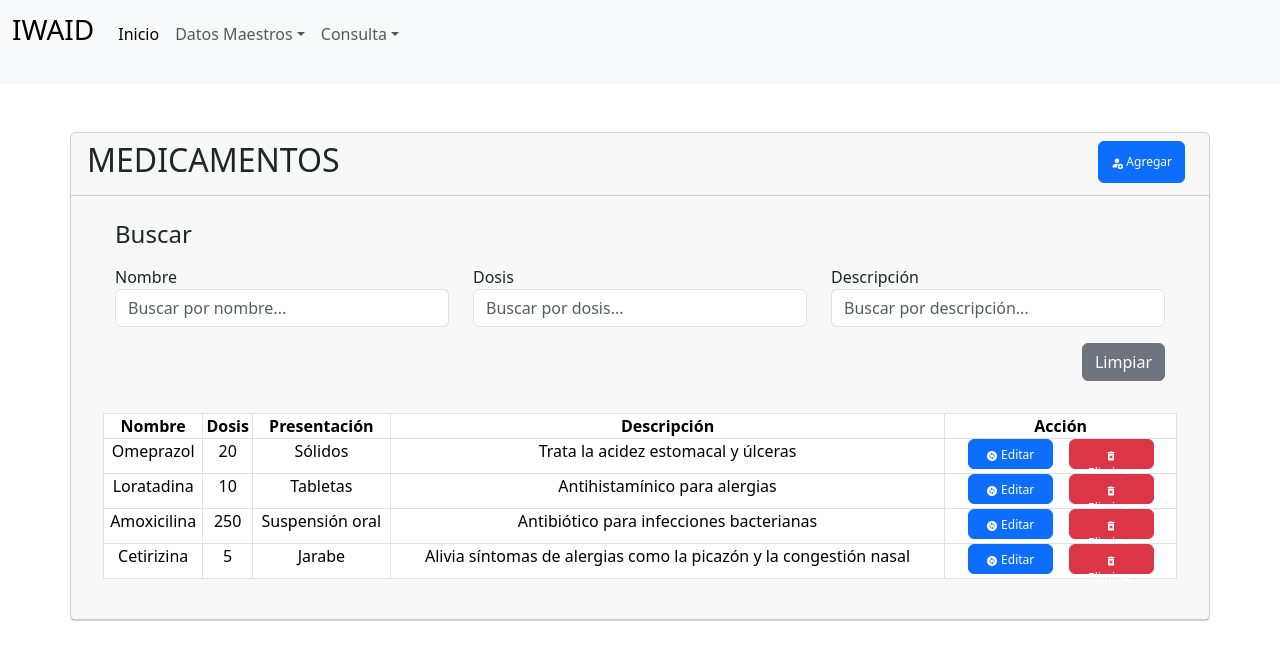
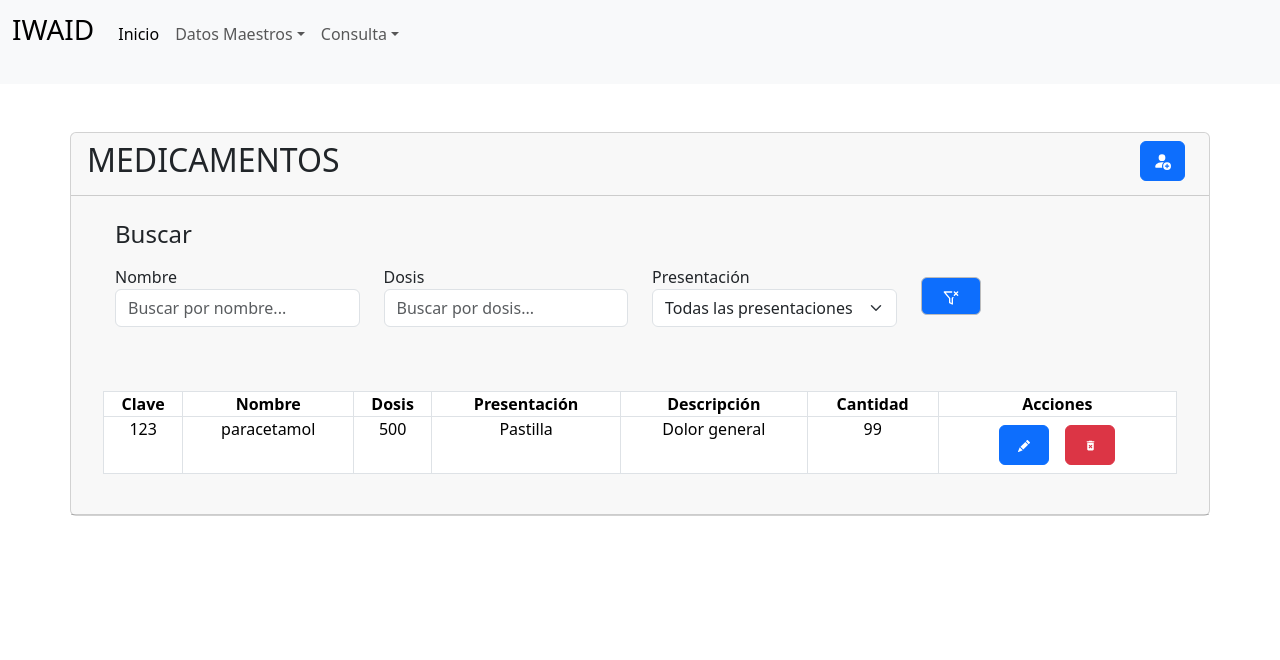
Before and after one commit to Chris-THC/iwaid-ui, a React (Create React App) app: page /medicine in a window 1280 px wide. Shown: the top 660 px of the page. Built offline with nearby package versions, Linux system fonts and the light colour scheme.

Commit message:
remove the lines that are not in use

```diff
--- a/package.json
+++ b/package.json
@@ -6,11 +6,13 @@
     "@testing-library/jest-dom": "^5.17.0",
     "@testing-library/react": "^13.4.0",
     "@testing-library/user-event": "^13.5.0",
+    "axios": "^1.4.0",
     "bootstrap": "^5.3.0",
     "react": "^18.2.0",
     "react-bootstrap": "^2.8.0",
     "react-dom": "^18.2.0",
     "react-hook-form": "^7.45.2",
+    "react-icons": "^4.10.1",
     "react-router-dom": "^6.14.2",
     "react-scripts": "5.0.1",
     "web-vitals": "^2.1.4"
--- a/src/Components/Medicine/FormMedicine.jsx
+++ b/src/Components/Medicine/FormMedicine.jsx
@@ -6,12 +6,16 @@ import { GetTheAppContext } from "../../Context/AppContext";
 export const FormMedicine = ({ isGetData = {} }) => {
 
   const {
-    setDataUserMedicine,
+    handleShowFloatAlter,
     handleCloseModal,
     actionButtonModal,
-    handleShowFloatAlter,
     setTextAlert,
     setGetDataFromTable,
+    createMedicineFunction,
+    getAllMedicineDataFunction,
+    setGetDataAllMedicine,
+    updateMedicineFunction,
+    idMedicine,
   } = useContext(GetTheAppContext);
 
   const {
@@ -22,22 +26,36 @@ export const FormMedicine = ({ isGetData = {} }) => {
 
 
 
-  const onSubmitClick = (data) => {
-    setDataUserMedicine(data);
-    console.log(data);
-    handleCloseModal();
-    setTextAlert("Datos Guardados");
-    handleShowFloatAlter();
+  const onSubmitClick = async (data) => {
+    if (actionButtonModal === "Agregar") {
+      handleCloseModal();
+
+      try {
+        await createMedicineFunction(data);
+        await getAllMedicineDataFunction(setGetDataAllMedicine);
+        setTextAlert("Medicamento agregado exitosamente");
+        handleShowFloatAlter();
+      } catch (error) {
+        console.error("Error al agregar el medicamento:", error);
+      }
+    } else if (actionButtonModal === "Editar") {
+      handleCloseModal();
+      setTextAlert(`Medicamento  ${data.name} actualizado exitosamente`);
+      try {
+        await updateMedicineFunction(data, idMedicine);
+        await getAllMedicineDataFunction(setGetDataAllMedicine);
+        handleShowFloatAlter();
+      } catch (error) {
+        console.error("Error al agregar el medicamento:", error);
+      }
+    }
   };
-
-
-
     return (
 
       <div>
       <form onSubmit={handleSubmit(onSubmitClick)}>
 
-            <div className="form-group">
+            <div className="form-group mb-3">
         <label>Clave
         <span className="text-danger">*</span>
         </label>
@@ -51,7 +69,7 @@ export const FormMedicine = ({ isGetData = {} }) => {
             maxLength: 5,
             pattern: /^[a-zA-Z0-9]+$/,
           })}
-          defaultValue={isGetData.clave}
+          defaultValue={isGetData.key}
         />
         {errors.clave?.type === "required" && (
           <span className="text-danger">*El dato es requerido</span>
@@ -64,7 +82,7 @@ export const FormMedicine = ({ isGetData = {} }) => {
         )}
       </div>
 
-            <div className="form-group">
+            <div className="form-group mb-3">
         <label>Nombre del medicamento
         <span className="text-danger">*</span>
         </label>
@@ -94,7 +112,7 @@ export const FormMedicine = ({ isGetData = {} }) => {
       </div>
 
 
-      <div className="form-group">
+      <div className="form-group mb-3">
         <label>Dosis
         <span className="text-danger">*</span>
         </label>
@@ -104,37 +122,37 @@ export const FormMedicine = ({ isGetData = {} }) => {
           placeholder="Dosis"
           autoComplete="off"
           {...register("dosis", { required: true })}
-          defaultValue={isGetData.dosis}
+          defaultValue={isGetData.dose}
         />
         {errors.dosis && (
-          <span className="text-danger">*El dato es requerido</span>
+          <span className="text-danger">*Dato requerido</span>
         )}
       </div>
 
-      <div className="form-group col-md-4">
+      <div className="form-group col-md-4 mb-3">
                     <label>Presentación
                     <span className="text-danger">*</span>
                     </label>
                     <select
-                      defaultValue={isGetData.presentation} // Aquí se asigna el valor al select
+                      defaultValue={isGetData.packaging}
                       className="form-select"
                       autoComplete="off"
-                      {...register("presentation", { required: true })}
+                      {...register("packaging", { required: true })}
                     >
                       <option value="">Seleccione una opción</option>
-                      <option value="Sólidos">Sólidos</option>
-                      <option value="Soluciones">Soluciones</option>
-                      <option value="Suspensiones">Suspensiones</option>
-                      <option value="Emulsiones">Emulsiones</option>
-                      <option value="Otro">Otro</option>
+                      <option value="Liquida">Liquida</option>
+                      <option value="Pastilla">Pastilla</option>
+                      <option value="Gel">Gel</option>
+                      <option value="Crema">Crema</option>
+                      <option value="Supositorio">Supositorio</option>
                     </select>
-                    {errors.presentation && (
-          <span className="text-danger">El dato es requerido</span>
+                    {errors.packaging && (
+          <span className="text-danger">Dato requerido</span>
         )}
                   </div>
 
 
-                  <div className="form-group">
+                  <div className="form-group mb-3">
         <label>Descripción
         </label>
         <textarea
@@ -145,11 +163,32 @@ export const FormMedicine = ({ isGetData = {} }) => {
           defaultValue={isGetData.description}
         ></textarea>
         {errors.description && (
-          <span className="text-danger">*El dato es requerido</span>
+          <span className="text-danger">*Dato requerido</span>
         )}
       </div>
 
-
+      <div className="form-group mb-3">
+      <label>Cantidad</label>
+      <input
+        type="number"
+        className="form-control"
+        placeholder="Cantidad"
+        {...register("quantity", {
+          required: true,
+          min: 1,
+          max: 2147483647,
+          valueAsNumber: true,
+          pattern: /^\d+$/,
+        })}
+        defaultValue={isGetData.quantity}
+      />
+      {errors.quantity && (
+        <span className="text-danger">*Dato requerido</span>
+      )}
+      {errors.name?.type === "maxLength" && (
+          <span className="text-danger">Límite superado</span>
+        )}
+    </div>
 
     <div>
       <Modal.Footer>
--- a/src/Components/Medicine/MedicineList.jsx
+++ b/src/Components/Medicine/MedicineList.jsx
@@ -4,9 +4,10 @@ import { TablaGeneric } from "./table";
 
 const MedicineList = () => {
 
-  const { dataTestMedicine } = useContext(GetTheAppContext);
+  const { dataGetAllMedicine } = useContext(GetTheAppContext);
 
-   return <TablaGeneric  title='MEDICAMENTOS' data={dataTestMedicine}  />
+   //return <TablaGeneric  title='MEDICAMENTOS' data={dataTestMedicine}  />
+   return <TablaGeneric title="MEDICAMENTOS" data={dataGetAllMedicine || []} />;
 };
 
 export default MedicineList;
--- a/src/Components/Medicine/modal.jsx
+++ b/src/Components/Medicine/modal.jsx
@@ -17,7 +17,7 @@ export const ModalMedicine = ({ show, handleClose }) => {
       }}
     >
       <Modal.Header closeButton>
-        <Modal.Title>{actionButtonModal} Medicamento</Modal.Title>
+        <Modal.Title>{actionButtonModal} medicamento</Modal.Title>
       </Modal.Header>
       <Modal.Body>
         <FormMedicine isGetData={getDataFromTable} />
--- a/src/Components/Medicine/table.jsx
+++ b/src/Components/Medicine/table.jsx
@@ -3,13 +3,17 @@ import '../../Css/CssTable.css';
 import { GetTheAppContext } from "../../Context/AppContext";
 import { ModalMedicine } from './modal';
 import { MyModalDelete } from './modalDelete';
-import { BsPersonFillAdd } from "react-icons/bs";
-import { MdChangeCircle, MdDeleteForever } from 'react-icons/md';
+import { BsPersonFillAdd, BsPencilFill  } from "react-icons/bs";
+import { MdDeleteForever } from 'react-icons/md';
+import { LuFilterX } from "react-icons/lu";
 import { Button } from "react-bootstrap";
+import OverlayTrigger from "react-bootstrap/OverlayTrigger";
+import Tooltip from "react-bootstrap/Tooltip";
 
-export function TablaGeneric({ title, data,  }) {
+export function TablaGeneric({ title, data  }) {
 
   const [showModalDelete, setShowModalDelete] = useState(false);
+
   // const[id, setid] = useState(null);
   const handleShowModalDelete = () => {
     setShowModalDelete(true);
@@ -26,24 +30,28 @@ export function TablaGeneric({ title, data,  }) {
     showModal,
     setGetDataFromTable,
     setActionButtonModal,
+    setIdMedicine,
+    setDataUserMedicine,
   } = useContext(GetTheAppContext);
 
   const displayedFields = [
+    "key",
     "name",
-    "dosis",
-    "presentation",
+    "dose",
+    "packaging",
     "description",
+    "quantity"
   ];
 
-
+const allPackaging = data ? [...new Set(data.map((item) => item.packaging))] : [];
   const [searchName, setSearchName] = useState("");
   const [searchDosis, setSearchDosis] = useState("");
-  const [searchDescription, setSearchDescription] = useState("");
+  const [searchPackaging, setSearchPackaging] = useState("");
 
   const handleClear = () => {
     setSearchName("");
     setSearchDosis("");
-    setSearchDescription("");
+    setSearchPackaging("");
   };
 
   const filteredData = data.filter((item) => {
@@ -51,13 +59,13 @@ export function TablaGeneric({ title, data,  }) {
       .toLowerCase()
       .includes(searchName.toLowerCase());
 
-    const dosisMatches = item.dosis.includes(searchDosis);
+    const dosisMatches = item.dose.includes(searchDosis);
 
-    const descriptionMatches = item.description
-      .toLowerCase()
-      .includes(searchDescription.toLowerCase());
+    const packagingMatches = searchPackaging
+      ? item.packaging.toLowerCase() === searchPackaging.toLowerCase()
+      : true;
 
-    return nombreMatches && dosisMatches && descriptionMatches;
+    return nombreMatches && dosisMatches && packagingMatches;
   });
   return (
     <div className="container mt-5">
@@ -68,6 +76,10 @@ export function TablaGeneric({ title, data,  }) {
           </div>
 
           <div className="col-4 d-flex flex-row-reverse ">
+            <OverlayTrigger
+              placement="top"
+              overlay={<Tooltip id="tooltip-clear">Agregar</Tooltip>}
+            >
               <Button
                 id="btnAdd"
                 className="ms-2 me-2 mb-1"
@@ -77,8 +89,9 @@ export function TablaGeneric({ title, data,  }) {
                   setActionButtonModal("Agregar");
                 }}
               >
-              <BsPersonFillAdd /> Agregar
+                <BsPersonFillAdd size={18} />
               </Button>
+            </OverlayTrigger>
           </div>
         </div>
 
@@ -89,9 +102,9 @@ export function TablaGeneric({ title, data,  }) {
                 <h4>Buscar</h4>
               </div>
               <div className="row">
-                <div className="container mb-3">
+              <div className="container mb-4">
   <div className="row">
-                    <div className="col-md-4 mb-3">
+    <div className="col mb-4">
       <label>Nombre</label>
       <input
         autoComplete="off"
@@ -101,13 +114,13 @@ export function TablaGeneric({ title, data,  }) {
         onChange={(e) => {
           setSearchName(e.target.value);
           setSearchDosis("");
-                          setSearchDescription("");
+          setSearchPackaging("");
         }}
         placeholder="Buscar por nombre..."
         pattern="^[A-Za-z\s]+$"
       />
     </div>
-                    <div className="col-md-4 mb-3">
+    <div className="col mb-4">
       <label>Dosis</label>
       <input
         type="number"
@@ -116,47 +129,56 @@ export function TablaGeneric({ title, data,  }) {
         onChange={(e) => {
           setSearchDosis(e.target.value);
           setSearchName("");
-                          setSearchDescription("");
+          setSearchPackaging("");
         }}
         placeholder="Buscar por dosis..."
       />
     </div>
-                    <div className="col-md-4 mb-3">
-                      <label>Descripción</label>
-                      <input
-                        type="text"
-                        className="form-control"
-                        value={searchDescription}
-                        onChange={(e) => {
-                          setSearchDescription(e.target.value);
-                          setSearchName("");
-                          setSearchDosis("");
-                        }}
-                        placeholder="Buscar por descripción..."
-                      />
+    <div className="col mb-4">
+      <label>Presentación</label>
+      <select
+        className="form-select"
+        value={searchPackaging}
+        onChange={(e) => setSearchPackaging(e.target.value)}
+      >
+        <option value="">Todas las presentaciones</option>
+        {allPackaging.map((packaging, index) => (
+          <option key={index} value={packaging}>
+            {packaging}
+          </option>
+        ))}
+      </select>
     </div>
-
-                    <div className="col-md-12 d-flex flex-row-reverse ">
+    <div className="col mb-4 d-flex justify-content align-items-center">
+      <OverlayTrigger
+        placement="top"
+        overlay={<Tooltip id="tooltip-clear">Limpiar</Tooltip>}
+      >
         <button
-                        className="btn btn-secondary"
+          id="iconoClear"
+          className="btn"
           type="button"
           onClick={handleClear}
         >
-                        Limpiar
+          <LuFilterX color="white" />
         </button>
+      </OverlayTrigger>
     </div>
   </div>
 </div>
+
               </div>
             </div>
             <table className="table table-bordered custom-table text-center">
               <thead>
                 <tr>
+                  <th>Clave</th>
                   <th>Nombre</th>
                   <th>Dosis</th>
                   <th>Presentación</th>
                   <th>Descripción</th>
-                  <th>Acción</th>
+                  <th> Cantidad</th>
+                  <th>Acciones</th>
                 </tr>
               </thead>
               <tbody>
@@ -169,36 +191,52 @@ export function TablaGeneric({ title, data,  }) {
                         </div>
                       </td>
                     ))}
-                    <td className='Buttons'>
+                    <td className="Buttons">
+                      <OverlayTrigger
+                        placement="top"
+                        overlay={<Tooltip id="tooltip-clear">Editar</Tooltip>}
+                      >
                         <Button
+                          size={13}
                           id="btnTables"
-                        className="ms-2 me-2 mb-1"
+                          className="ms-2 me-2 mb-2 mt-2"
                           variant="primary"
                           onClick={() => {
                             handleShowModal();
+                            setIdMedicine(item.id);
                             setGetDataFromTable(item);
                             setActionButtonModal("Editar");
                           }}
                         >
-                        <MdChangeCircle className="btn-icon-lg" /> Editar
+                          <BsPencilFill className="btn-icon-lg" />
                         </Button>
+                      </OverlayTrigger>
+
+                      <OverlayTrigger
+                        placement="top"
+                        overlay={<Tooltip id="tooltip-clear">Eliminar</Tooltip>}
+                      >
                         <Button
+                          size={16}
                           id="btnTables"
-                        className="ms-2 me-2 mb-1 d-inline"
+                          className="ms-2 me-2 mb-2 mt-2 d-inline "
                           variant="danger"
                           onClick={() => {
-                          console.log(item.nombre);
-
-                          handleShowModalDelete()
+                            setIdMedicine(item.id);
+                            setDataUserMedicine(item);
+                            handleShowModalDelete();
                           }}
                         >
                           <MdDeleteForever
+                            size={13}
+                            onClick={() => {
+                              setDataUserMedicine(item);
+                            }}
                             id="btnDeletePatient"
                             className="btn-icon-lg"
-                        />{" "}
-                        Eliminar
+                          />
                         </Button>
-
+                      </OverlayTrigger>
                     </td>
                   </tr>
                 ))}
--- a/src/Context/AppContext.jsx
+++ b/src/Context/AppContext.jsx
@@ -1,28 +1,29 @@
-import { createContext, useState } from "react";
-
+import { createContext, useState,useEffect } from "react";
+import {
+  getAllMedicineDataFunction,
+  createMedicineFunction,
+  updateMedicineFunction,
+  deleteMedicineFunction,
+} from "./MedicineData.js";
 export const GetTheAppContext = createContext();
 
+
 export const AppContext = (props) => {
-  // TODO: This data will be deleted when the frontend connects to the backend.
-
-
-  const [dataTestMedicine, setDataTestMedicine] = useState([
-    // { name: "Paracetamol", dosis: 500, presentation: 'Tabletas', description: "Alivia el dolor y reduce la fiebre" },
-    {id:1, name: "Omeprazol", dosis: "20", presentation: "Sólidos", description: "Trata la acidez estomacal y úlceras" },
-    { id:2,name: "Loratadina", dosis: "10", presentation: 'Tabletas', description: "Antihistamínico para alergias" },
-    {id:4, name: "Amoxicilina", dosis: "250", presentation: 'Suspensión oral', description: "Antibiótico para infecciones bacterianas" },
-    { id:5, name: "Cetirizina", dosis: "5", presentation: 'Jarabe', description: "Alivia síntomas de alergias como la picazón y la congestión nasal" },
-
-  ]);
-
-
+  const [dataGetAllMedicine, setGetDataAllMedicine] = useState([]);
 
   const [dataUserMedicine, setDataUserMedicine] = useState({});
 
   const [getDataFromTable, setGetDataFromTable] = useState({});
 
   const [actionButtonModal, setActionButtonModal] = useState("Agregar");
+
   const [textAlert, setTextAlert] = useState("");
+
+  const [idMedicine, setIdMedicine] = useState("");
+
+  useEffect(() => {
+    getAllMedicineDataFunction(setGetDataAllMedicine);
+  }, []);
 
   const [showModal, setShowModal] = useState(false);
 
@@ -52,8 +53,6 @@ export const AppContext = (props) => {
         showModal,
         dataUserMedicine,
         setDataUserMedicine,
-        dataTestMedicine,
-        setDataTestMedicine,
         getDataFromTable,
         setGetDataFromTable,
         actionButtonModal,
@@ -63,6 +62,14 @@ export const AppContext = (props) => {
         showFloatingAlert,
         textAlert,
         setTextAlert,
+        dataGetAllMedicine,
+        setGetDataAllMedicine,
+        getAllMedicineDataFunction,
+        createMedicineFunction,
+        updateMedicineFunction,
+        idMedicine,
+        setIdMedicine,
+        deleteMedicineFunction,
       }}
     >
       {props.children}
--- /dev/null
+++ b/src/Context/MedicineData.js
@@ -0,0 +1,74 @@
+import axios from "axios";
+
+//const MedicineURL = "http://localhost:8081/iwaid/doctors/";
+
+export const getAllMedicineDataFunction = async (setGetAllMedicine) => {
+//  { try {
+//     const dataGetAll = {
+ //      key: null,
+//       name: null,
+//       dose: null,
+//     };
+
+//     const response = await axios.get(MedicineURL, {
+//       params: dataGetAll,
+//     });
+//     console.log(response.data);
+//     setGetAllMedicine(response.data);
+//   } catch (error) {
+//     console.error("Error al enviar la solicitud:", error);
+//   }}
+const response = [
+  {
+    id: "1",
+    key: "123",
+    name: "paracetamol",
+    dose: "500",
+    packaging: "Pastilla",
+    description: "Dolor general",
+    quantity: 99
+  }];
+
+setGetAllMedicine(response);
+};
+
+export const createMedicineFunction = async (arrayData) => {
+  // try {
+  //   const response = await axios.post(MedicineURL, arrayData);
+  //   console.log(response.data);
+  console.log(arrayData);
+  //   return response.data;
+  // } catch (error) {
+  //   console.error("Error al enviar la solicitud:", error);
+  //   return error;
+  // }
+};
+
+export const updateMedicineFunction = async (arrayData, idMedicine) => {
+  console.log(arrayData);
+  console.log(idMedicine);
+  // const urlUpdate = `${MedicineURL}${idMedicine}`;
+  // try {
+  //   console.log(urlUpdate);
+  //   const response = await axios.patch(urlUpdate, arrayData);
+  //   console.log(response.data);
+  //   return response.data;
+  // } catch (error) {
+  //   console.error("Error al enviar la solicitud:", error);
+  //   return error;
+  // }
+};
+
+export const deleteMedicineFunction = async (idMedicine) => {
+  console.log(idMedicine);
+  // try {
+  //   const urlDelete = `${MedicineURL}${idMedicine}`;
+  //   console.log(urlDelete);
+  //   const response = await axios.delete(urlDelete);
+  //   console.log(response.data);
+  //   return response.data;
+  // } catch (error) {
+  //   console.error("Error al enviar la solicitud:", error);
+  //   return error;
+  // }
+};
--- a/src/Css/CssTable.css
+++ b/src/Css/CssTable.css
@@ -1,11 +1,19 @@
 #btnTables {
   font-size: 12px;
-  height: 30px;
-  width: 85px;
+  height: 40px;
+  width: 50px;
 }
 
 #btnAdd {
   font-size: 12px;
+  height: 40px;
+  width: 45px;
+}
+
+#iconoClear {
+  background-color: #0d6efd;
+  border: solid 1px #bcbcbc;
+  width: 60px;
 }
 
 .custom-table td,
@@ -56,12 +64,7 @@
 
   #btnTables {
     font-size: 9px;
-    height: 25px;
-    width: 70px;
+    height: 30px;
+    width: 35px;
   }
-
-  #btnTables  :hover {
-    background-color: #c70039;
-  }
-
 }
```
Also changed, not shown: src/Components/Medicine/FloatingAlert.jsx (added, +65 -0 lines), src/Components/Medicine/modalDelete.jsx (+28 -5 lines), 1 other file (tests, documents, lock files or other folders). Lines whose indentation alone changed are shown as unchanged.
